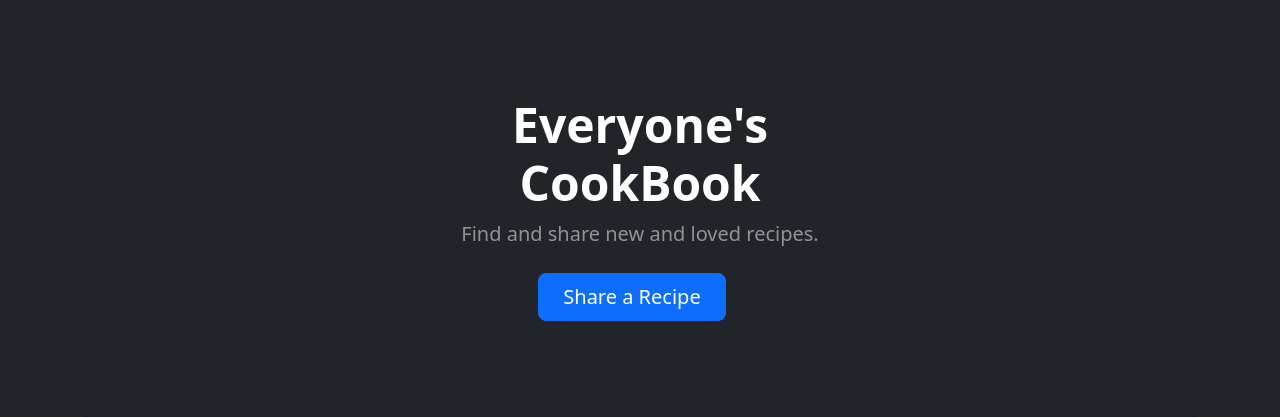
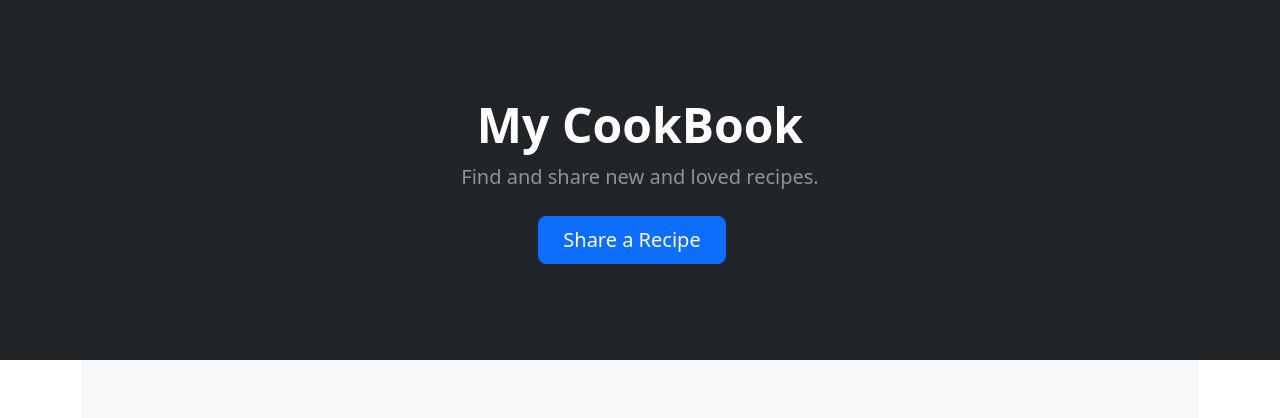
Before and after one commit to Mair-E/MilestoneProject3, a Flask app: page /contact in a window 1280 px wide. Shown: the part 56-474 px from the top of the page. Run offline with Flask 3, Linux system fonts and the light colour scheme; some libraries are stand-ins or nearby versions.

Commit message:
Update Cookbook title on base.html

```diff
--- a/templates/base.html
+++ b/templates/base.html
@@ -44,7 +44,7 @@
             <div class="row gx-5 justify-content-center">
                 <div class="col-lg-6">
                     <div class="text-center my-5">
-                        <h1 class="display-5 fw-bolder text-white mb-2">Everyone's CookBook</h1>
+                        <h1 class="display-5 fw-bolder text-white mb-2">My CookBook</h1>
                         <p class="lead text-white-50 mb-4">Find and share new and loved recipes.</p>
                         <div class="d-grid gap-3 d-sm-flex justify-content-sm-center">
                             <a class="btn btn-primary btn-lg px-4 me-sm-3" href="{{ url_for('addrecipe') }}">Share a
```
